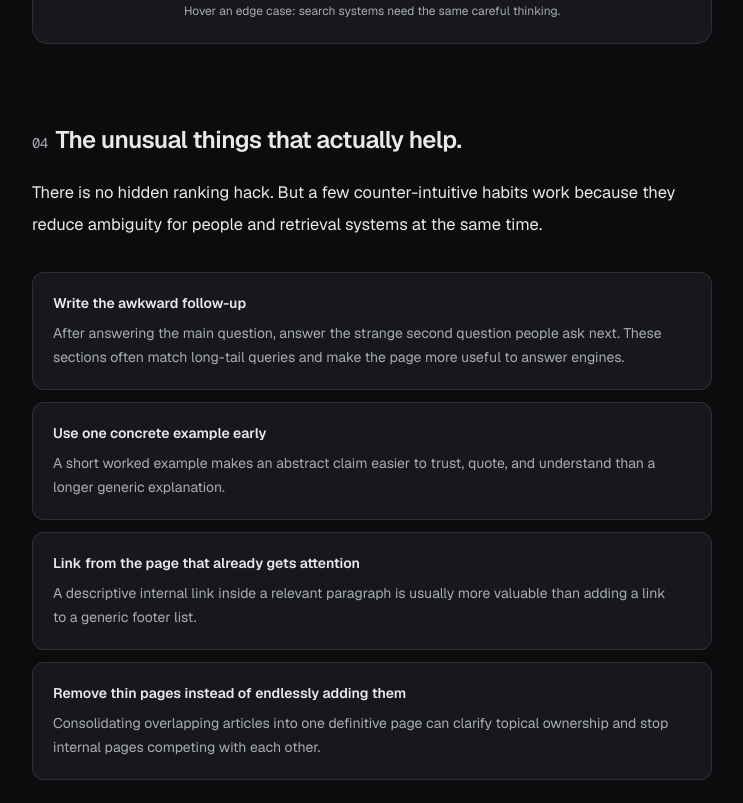
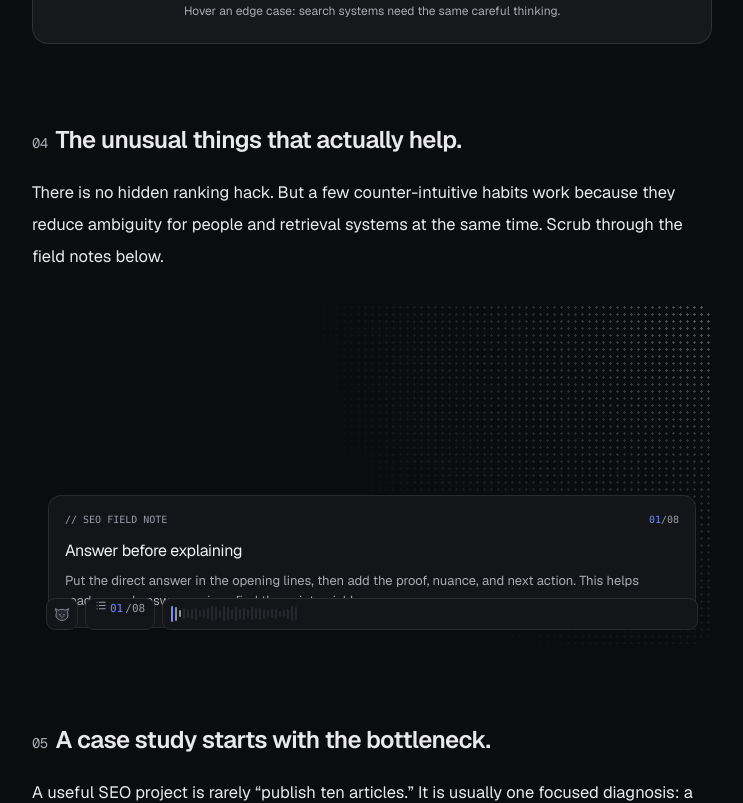
Before and after one commit to sudoKrishna/krishna, a Next.js app: page /blog/seo-engineering in a window 1280 px wide. Shown: the part 3020-3823 px from the top of the page, without its empty margins (268-1011 px from the left). Built offline with nearby package versions, Linux system fonts and the light colour scheme.

Commit message:
feat: add interactive SEO field notes

```diff
--- a/app/blog/seo-engineering/page.tsx
+++ b/app/blog/seo-engineering/page.tsx
@@ -5,6 +5,7 @@ import { Callout } from "./_components/Callout";
 import { CodeBlock } from "./_components/CodeBlock";
 import { ArchitectureFlow, Comparison, EdgeCaseMatrix } from "./_components/InteractiveBlocks";
 import { SeoPipeline } from "./_components/SeoPipeline";
+import Manifesto from "./_components/manifesto/Manifesto";
 
 export const metadata: Metadata = { title: "SEO engineering: a system for being found | Krishna Chaudhary", description: "A technical case study on modern SEO, AEO, GEO, and the engineering systems behind durable organic visibility." };
 
@@ -33,7 +34,7 @@ export default function SeoEngineeringCaseStudy() {
 
    <section id="answer-engines" className="scroll-mt-16"><Reveal><SectionTitle number="03">AEO and GEO: clarity that can be retrieved.</SectionTitle><p className="mt-5 max-w-[680px] text-[16.5px] leading-8 text-[#374151]">Answer engines reward a familiar quality: content that makes a useful claim, supports it with evidence, and gives the reader enough context to act. AEO helps a page answer directly. GEO extends the same discipline to generative search experiences, where cited evidence and entity clarity matter.</p></Reveal><Reveal className="mt-8"><Callout type="note">There is no magic “AI ranking file.” Build strong SEO fundamentals first, then make primary answers direct, factual, sourced, and easy to scan.</Callout></Reveal><Reveal className="mt-8"><EdgeCaseMatrix /></Reveal></section>
 
-   <section id="weird-tricks" className="scroll-mt-16"><Reveal><SectionTitle number="04">The unusual things that actually help.</SectionTitle><p className="mt-5 max-w-[680px] text-[16.5px] leading-8 text-[#374151]">There is no hidden ranking hack. But a few counter-intuitive habits work because they reduce ambiguity for people and retrieval systems at the same time.</p></Reveal><div className="mt-8 grid gap-3">{[["Write the awkward follow-up","After answering the main question, answer the strange second question people ask next. These sections often match long-tail queries and make the page more useful to answer engines."],["Use one concrete example early","A short worked example makes an abstract claim easier to trust, quote, and understand than a longer generic explanation."],["Link from the page that already gets attention","A descriptive internal link inside a relevant paragraph is usually more valuable than adding a link to a generic footer list."],["Remove thin pages instead of endlessly adding them","Consolidating overlapping articles into one definitive page can clarify topical ownership and stop internal pages competing with each other."]].map(([title,detail])=><Reveal key={title}><div className="rounded-xl border border-gray-200 bg-[#FAFAFA] p-5"><h3 className="text-sm font-semibold text-[#111827]">{title}</h3><p className="mt-2 max-w-[620px] text-sm leading-6 text-[#6B7280]">{detail}</p></div></Reveal>)}</div></section>
+   <section id="weird-tricks" className="scroll-mt-16"><Reveal><SectionTitle number="04">The unusual things that actually help.</SectionTitle><p className="mt-5 max-w-[680px] text-[16.5px] leading-8 text-[#374151]">There is no hidden ranking hack. But a few counter-intuitive habits work because they reduce ambiguity for people and retrieval systems at the same time. Scrub through the field notes below.</p></Reveal><Reveal className="mt-8"><Manifesto /></Reveal></section>
 
    <section id="case-study" className="scroll-mt-16"><Reveal><SectionTitle number="05">A case study starts with the bottleneck.</SectionTitle><p className="mt-5 max-w-[680px] text-[16.5px] leading-8 text-[#374151]">A useful SEO project is rarely “publish ten articles.” It is usually one focused diagnosis: a strong page is invisible, a result is not earning clicks, or visitors do not reach the next useful action.</p></Reveal><div className="mt-8 grid gap-3 sm:grid-cols-3">{[["1. Find the break","Compare index coverage, query intent, the live result, and the on-page answer before changing anything."],["2. Make one meaningful fix","For example: merge competing pages, add an internal hub link, or replace a vague introduction with a direct answer."],["3. Keep a change log","Record what changed, when it changed, and which query group should respond. This keeps learning honest."]].map(([title,detail])=><Reveal key={title}><div className="rounded-xl border border-gray-200 bg-[#FAFAFA] p-5"><h3 className="text-sm font-semibold text-[#111827]">{title}</h3><p className="mt-2 text-sm leading-6 text-[#6B7280]">{detail}</p></div></Reveal>)}</div></section>
 
```
